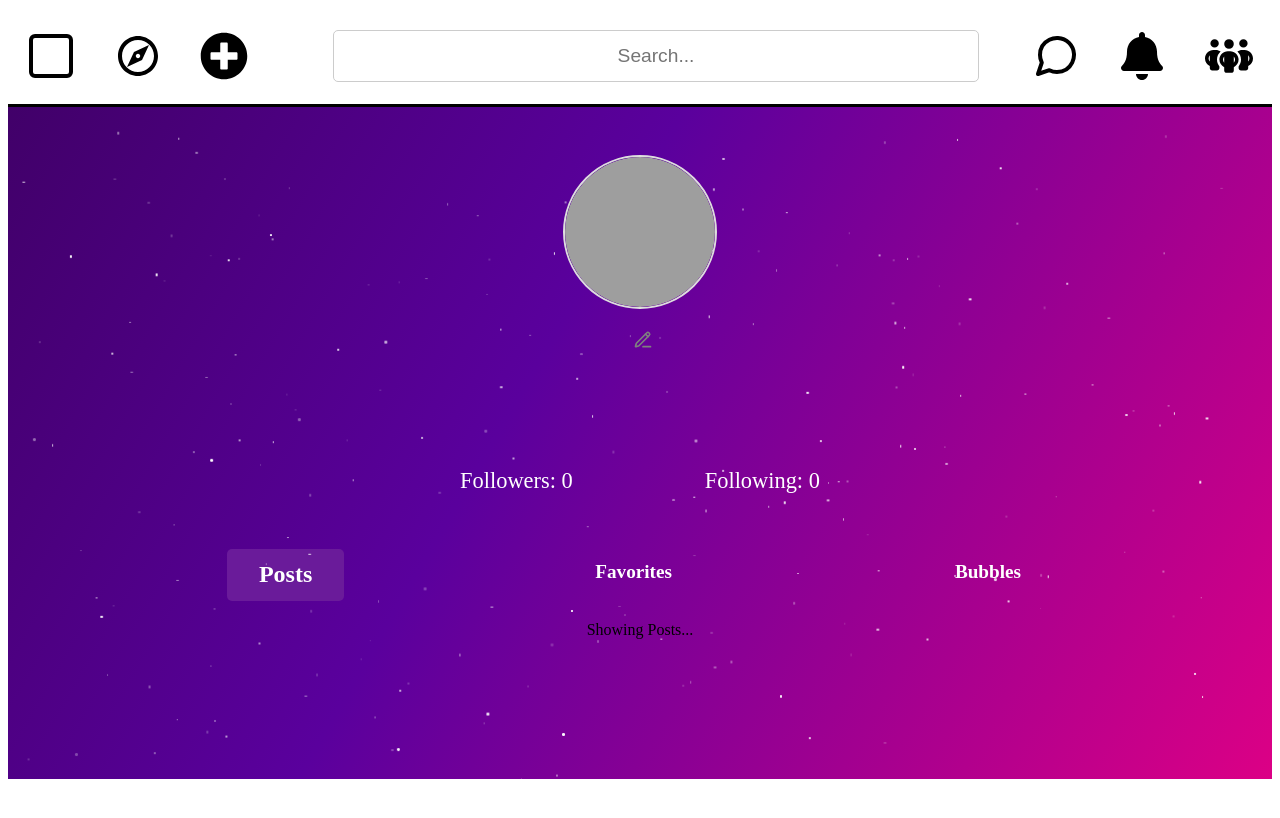
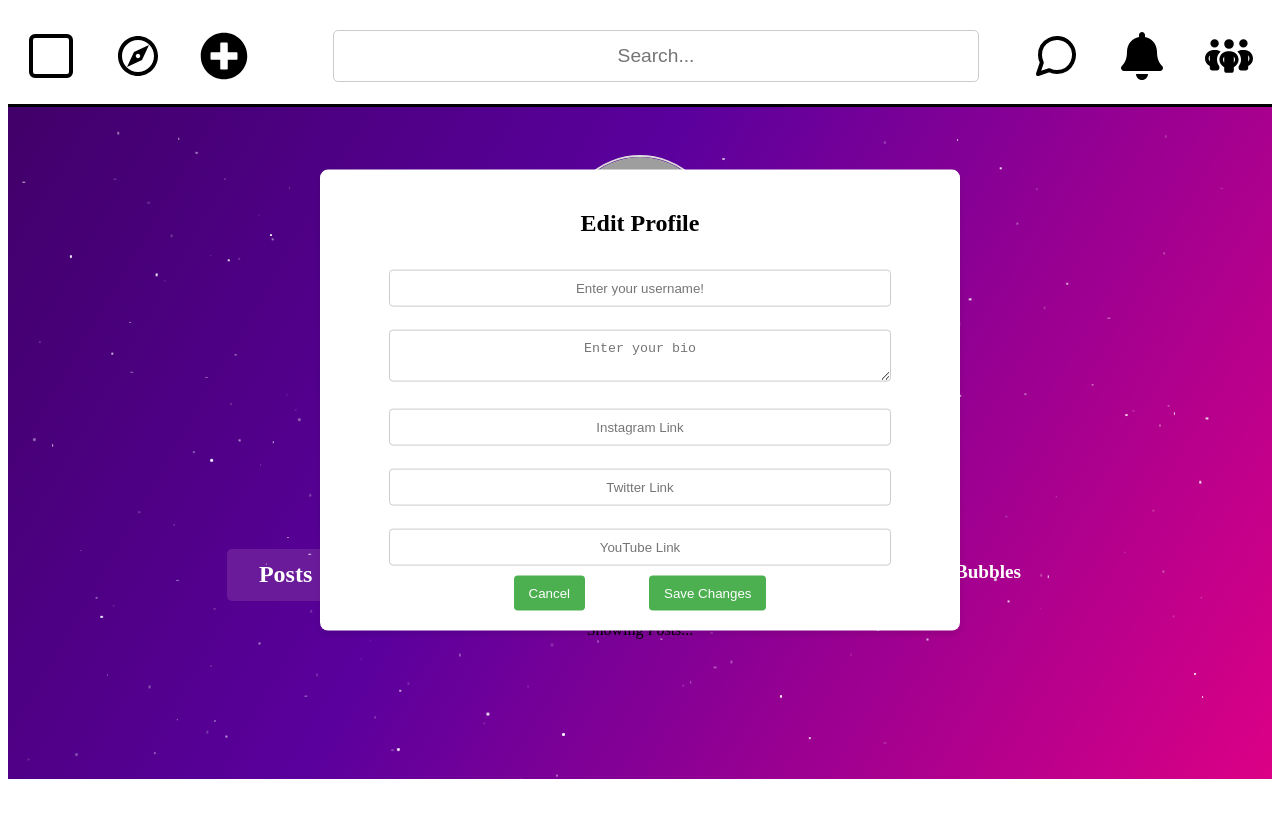
Before and after one commit to Damon-Nunez/ArtVerseOfficial, a Next.js app: page /profile in a window 1280 px wide. Both pictures are taken after a click on the icon 642 px from the left and 339 px from the top of the page. Shown: the top 818 px of the page. Built offline with nearby package versions, Linux system fonts and the light colour scheme; grey boxes are pictures that could not be loaded.

Commit message:
editProfileModule Added Profile Page Done

```diff
--- a/pages/profile.js
+++ b/pages/profile.js
@@ -9,6 +9,7 @@ import { BsTwitterX } from "react-icons/bs";
 import { FaYoutube } from "react-icons/fa";
 import { LuPencilLine } from "react-icons/lu";
 import axios from 'axios';
+import EditProfileModal from '../utils/editProfileModule';
 
 function Profile() {
   const [profile, setProfile] = useState({
@@ -26,8 +27,10 @@ function Profile() {
   const [newProfileImage, setNewProfileImage] = useState(null);
   const [previewImage, setPreviewImage] = useState('');
   const [successMessage, setSuccessMessage] = useState('');
+  const [activeTab, setActiveTab] = useState('posts');
+  const [modalVisible, setModalVisible] = useState(false);
 
-  const [activeTab, setActiveTab] = useState('posts');
+
 
   useEffect(() => {
     const loadProfile = async () => {
@@ -56,6 +59,10 @@ function Profile() {
 
     loadProfile();
   }, []);
+
+  const openModal = () => {
+    setModalVisible(true);
+  };
 
   const handleImageChange = (event) => {
     const file = event.target.files[0];
@@ -198,9 +205,19 @@ function Profile() {
 
             <div className="profileHeader">
               <p className="profileText"><b>{profile.name}</b></p>
-              <LuPencilLine className="editButton" />
+               {/* Edit profile button */}
+      <LuPencilLine className="editButton" onClick={openModal} />
+
+{/* Show the modal if it's visible */}
+{modalVisible && (
+  <EditProfileModal
+    profile={profile}
+    setModalVisible={setModalVisible}
+    setProfile={setProfile}
+    setSuccessMessage={setSuccessMessage}
+  />
+)}
             </div>
-
             <p className="profileBio">{profile.bio}</p>
 
             <div className="socialMediaIcons">
@@ -220,6 +237,7 @@ function Profile() {
                 </a>
               )}
             </div>
+
 
             <div className="profileFollowers">
               <p>Followers: {profile.followers_count}</p>
--- /dev/null
+++ b/utils/editProfileModule.css
@@ -0,0 +1,38 @@
+.modalContent {
+    position: fixed;
+    top: 50%;
+    left: 50%;
+    transform: translate(-50%, -50%);
+    background-color: white;
+    padding: 20px;
+    border-radius: 8px;
+    box-shadow: 0 4px 6px rgba(0, 0, 0, 0.1);
+  }
+
+  .modalContent input,
+  .modalContent textarea {
+    width: 100%;
+    margin: 13px 0;
+    margin-bottom: 10px;
+    padding: 10px;
+    border: 1px solid #ccc;
+    border-radius: 4px;
+  }
+
+  .modalContent button {
+    padding: 10px 15px;
+    background-color: #4caf50;
+    color: white;
+    border: none;
+    border-radius: 4px;
+    cursor: pointer;
+  }
+
+  .modalContent button:hover {
+    background-color: #45a049;
+  }
+    .buttonZone {
+        display: flex;
+        justify-content: center;
+        gap:4rem;
+    }
--- /dev/null
+++ b/utils/editProfileModule.js
@@ -0,0 +1,118 @@
+import React, { useState } from 'react';
+import axios from 'axios';
+import './editProfileModule.css'
+
+const editProfileModal = ({
+  profile,
+  setModalVisible,
+  setProfile,
+  setSuccessMessage
+}) => {
+  const [updatedName, setUpdatedName] = useState(profile.name);
+  const [updatedBio, setUpdatedBio] = useState(profile.bio);
+  const [updatedInstagram, setUpdatedInstagram] = useState(profile.instagram);
+  const [updatedTwitter, setUpdatedTwitter] = useState(profile.twitter);
+  const [updatedYoutube, setUpdatedYoutube] = useState(profile.youtube);
+
+  const handleSaveChanges = async () => {
+    try {
+      const token = localStorage.getItem('authToken');
+      if (!token) {
+        throw new Error('No token found');
+      }
+
+      const response = await axios.post(
+        '/api/artists/editArtist',
+        {
+          name: updatedName,
+          bio: updatedBio,
+          instagram_link: updatedInstagram,
+          twitter_link: updatedTwitter,
+          youtube_link: updatedYoutube
+        },
+        { headers: { Authorization: `Bearer ${token}` } }
+      );
+
+      if (response.data.success) {
+        setProfile((prevProfile) => ({
+          ...prevProfile,
+          name: updatedName,
+          bio: updatedBio,
+          instagram: updatedInstagram,
+          twitter: updatedTwitter,
+          youtube: updatedYoutube
+        }));
+
+        setSuccessMessage('Profile updated successfully!');
+        setTimeout(() => setSuccessMessage(''), 3000);
+      }
+    } catch (error) {
+      console.error('Error updating profile:', error);
+    } finally {
+      setModalVisible(false);
+    }
+  };
+
+  return (
+    <div className="modalContent">
+      <h2>Edit Profile</h2>
+      <input
+        type="text"
+        value={updatedName}
+        style={{
+            width:"80%",
+            textAlign:"center"
+        }}
+        onChange={(e) => setUpdatedName(e.target.value)}
+        placeholder="Enter your username!"
+      />
+      <textarea
+        value={updatedBio}
+        style={{
+            width:"80%",
+            textAlign:"center"
+        }}
+        onChange={(e) => setUpdatedBio(e.target.value)}
+        placeholder="Enter your bio"
+      />
+      <input
+        type="text"
+        value={updatedInstagram}
+        style={{
+            width:"80%",
+            textAlign:"center"
+        }}
+        onChange={(e) => setUpdatedInstagram(e.target.value)}
+        placeholder="Instagram Link"
+      />
+      <input
+        type="text"
+        value={updatedTwitter}
+        style={{
+            width:"80%",
+            textAlign:"center"
+        }}
+        onChange={(e) => setUpdatedTwitter(e.target.value)}
+        placeholder="Twitter Link"
+      />
+      <input
+        type="text"
+        value={updatedYoutube}
+        style={{
+            width:"80%",
+            textAlign:"center",
+            marginLeft:"40px",
+            marginRight:"40px"
+        }}
+        onChange={(e) => setUpdatedYoutube(e.target.value)}
+        placeholder="YouTube Link"
+      />
+      <div className='buttonZone'>
+      <button onClick={() => setModalVisible(false)}>Cancel</button>
+      <button onClick={handleSaveChanges}>Save Changes</button>
+      </div>
+    </div>
+  );
+};
+
+export default editProfileModal;
```
Also changed, not shown: src/app/api/artists/editArtist/route.js (+10 -15 lines).
